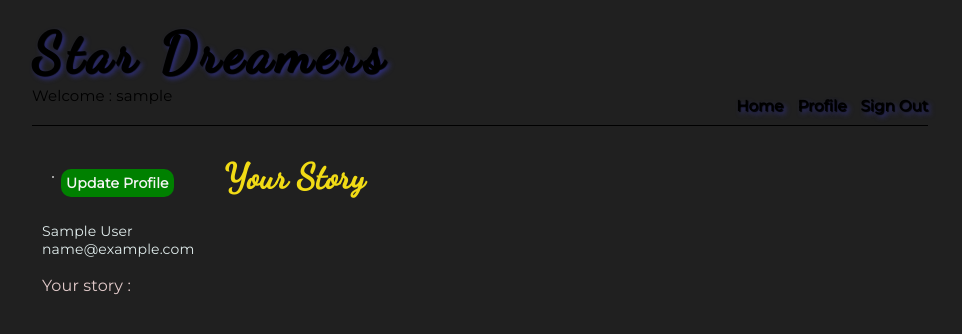
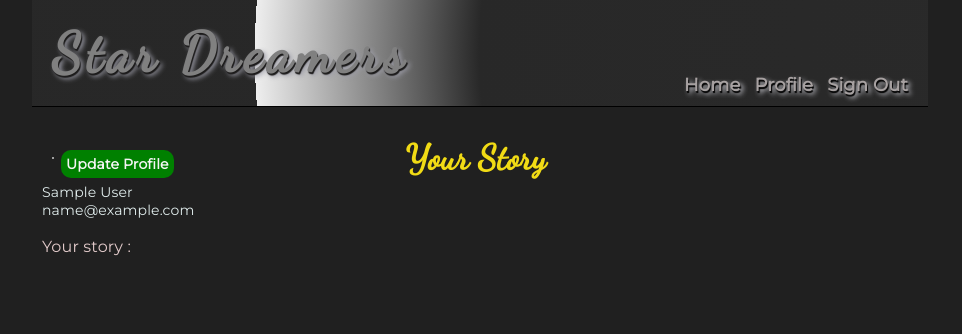
Before and after one commit to murenkot/Star-Dreamers, a Django app: page /profile/ in a window 1280 px wide. Shown: the top 334 px of the page, without its empty margins (160-1122 px from the left). Run offline with Django 3.2, Linux system fonts and the light colour scheme; the visitor is signed in with stand-in values (Sample User, id 1); data that the repository does not hold is empty.

Commit message:
add CSS and fix

```diff
--- a/stars_app/static/css/main.css
+++ b/stars_app/static/css/main.css
@@ -21,37 +21,36 @@ body {
     letter-spacing: 0.01em;
     overflow: auto;
 }
-a {
-  color: black;
-}
 
 h1 a {
   font-size: 55px;
   letter-spacing: 0.09em;
   font-family: 'Dancing Script', cursive;
   font-weight: 600;
-  text-shadow: 1px 1px 1px #000, 3px 3px 5px rgb(49, 49, 134);
+  color: gray;
+  text-shadow: 1px 2px 1px rgb(27, 26, 26), 3px 3px 5px rgb(157, 157, 168);
 }
 
 nav {
   display: flex;
   position: relative;
-  padding: 20px 0;
+  padding: 20px;
   border-bottom: 1px solid black;
+  background: radial-gradient(circle at 100%, rgba(51, 51, 51, 0.493), rgba(51, 51, 51, 0.424) 50%, #eee 75%, rgba(51, 51, 51, 0.404) 75%);
 }
 
 .menu {
   position: absolute;
-  right: 0px;
+  right: 20px;
   bottom: 10px;
-
 }
 
 .menu a {
   margin-left: 10px;
-  font-size: 15px;
+  font-size: 18px;
   font-weight: 600;
-  text-shadow: 1px 1px 1px #000, 3px 3px 5px rgb(49, 49, 134);
+  color: rgb(167, 161, 161);
+  text-shadow: 1px 2px 1px #000, 3px 3px 5px rgb(232, 232, 240);
 }
 
 /* ******************************************************************* */
--- a/stars_app/static/css/profile.css
+++ b/stars_app/static/css/profile.css
@@ -1,5 +1,6 @@
 .main-area-secssion {
   display: flex;
+  flex-direction: row
 }
 
 h3 {
@@ -127,9 +128,7 @@ h3 {
 
 /* ===== Profile user information area ======== */
 .user-section {
-  display: flex;
-  flex-direction: column;
-  flex-wrap: wrap;
+  flex-grow: 1;
   padding: 0 10px;
   font-weight: 400;
   color: #e0ecec;
@@ -137,7 +136,7 @@ h3 {
 }
 
 .user-post-section {
-  flex-grow: 1;
+  flex-grow: 2;
   margin-top: 20px;
   padding: 0 10px;
 }
@@ -280,7 +279,11 @@ fieldset {
   font-size: 16px;
 }
 
-
+.span-text {
+  color: rgb(41, 164, 180);
+  font-weight: 500;
+  font-size: 16px;
+}
 
 /* ======== Animation Message ======= */
 
@@ -313,9 +316,6 @@ fieldset {
   margin: 10px;
 }
 
-/* .align-right {
-  text-align: right;
-} */
 
 /* ========= Box and Form Animation =========== */
 .modal, .introducing {
@@ -330,7 +330,6 @@ fieldset {
   height: 100%;
   overflow: auto;
   transition: .4s linear;
-  /* background-color: rgba(143, 97, 97, 0.555); */
   background: radial-gradient(circle at 100%, rgba(51, 51, 51, 0.493), rgba(51, 51, 51, 0.424) 50%, #eee 75%, rgba(51, 51, 51, 0.404) 75%);
   animation-name: fadeInLeft;
   animation-duration: 0.9s
--- a/stars_app/templates/base.html
+++ b/stars_app/templates/base.html
@@ -12,11 +12,11 @@
   <script src="{% static 'js/jquery-3.4.1.min.js' %}"></script>
   <title>Up To The Stars</title>
 </head>
+
 <body>
   <nav>
     <div>
-        <h1><a href="{% url 'main_page' %}">Star Dreamers</a></h1>
-        <p>Welcome : {{user.username}} </p>
+        <h1><a class='logo' href="{% url 'main_page' %}">Star Dreamers</a></h1>
     </div>
     <div class='menu'>
         <a href="{% url 'main_page' %}">Home</a>
@@ -26,8 +26,6 @@
         {% else %}
         <a href="{% url 'login' %}">Sign In</a>
         {% endif %}
-
-
     </div>
   </nav>
 
--- a/stars_app/templates/profile.html
+++ b/stars_app/templates/profile.html
@@ -2,7 +2,7 @@
 
 {% block content %}
 
-<main>
+
   <div class='introducing'>
     <form id='profile' action="{% url 'profile_create'%}" method="post">
       {% csrf_token %}
@@ -17,7 +17,7 @@
           <div class='message-box'>
             <div class="flex-container f-j-content">
                 <div class="image-option">
-                      <input class="radio" type="radio" name="avatar" value="https://cdn2.iconfinder.com/data/icons/lady-worker/300/e-512.png" id="1">
+                    <input class="radio" type="radio" name="avatar" value="https://cdn2.iconfinder.com/data/icons/lady-worker/300/e-512.png" id="1" checked="checked">
                     <label for="1"><img src="https://cdn2.iconfinder.com/data/icons/lady-worker/300/e-512.png"></label>
                 </div>
                 <div class="image-option">
@@ -60,6 +60,7 @@
     </form>
   </div>
 
+<main>
    <div class='main-area-secssion'>
       <section class='user-section'>
         <div class='picture-profile'>
@@ -99,7 +100,7 @@
               </div>
 
               <div class='post-user-info col'>
-                  <div class='post-body col'>Poem : {{ post.body }}</div>
+                  <div class='post-body col'><span class='span-text'>Your writing : </span>{{ post.body }}</div>
               </div>
           </fieldset>
           {% endfor %}
@@ -109,6 +110,9 @@
 </main>
 
 <script defer>
+
+
+  // # controller # //
     $('main').on('click', '.mybtn', function (event) {
       event.target.nextElementSibling.style.display = 'block'
     })
@@ -127,7 +131,6 @@
     $('.add').on('click', function () {
       $('.introducing').css('display', 'none')
       $('.box-middle').css('display', 'none')
-      // $('.box-last').css('display', 'none')
     })
 
     $('.close-form').on('click', function () {
```
Lines whose indentation alone changed are shown as unchanged.
